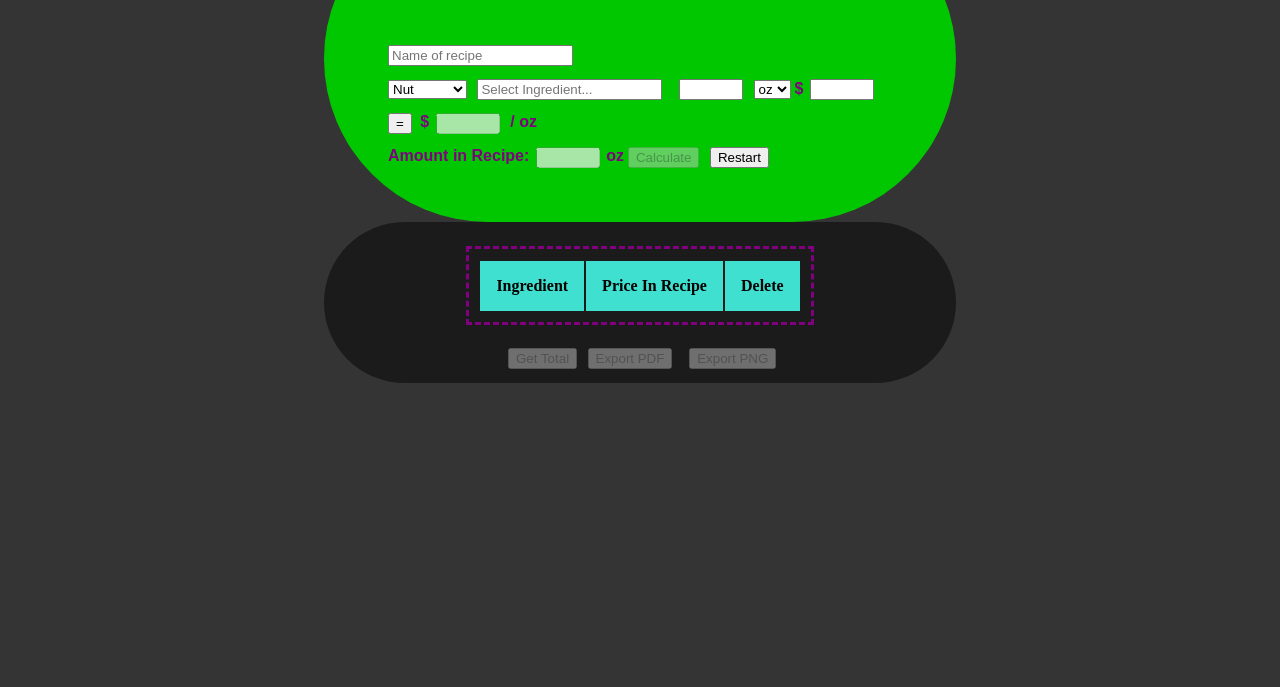
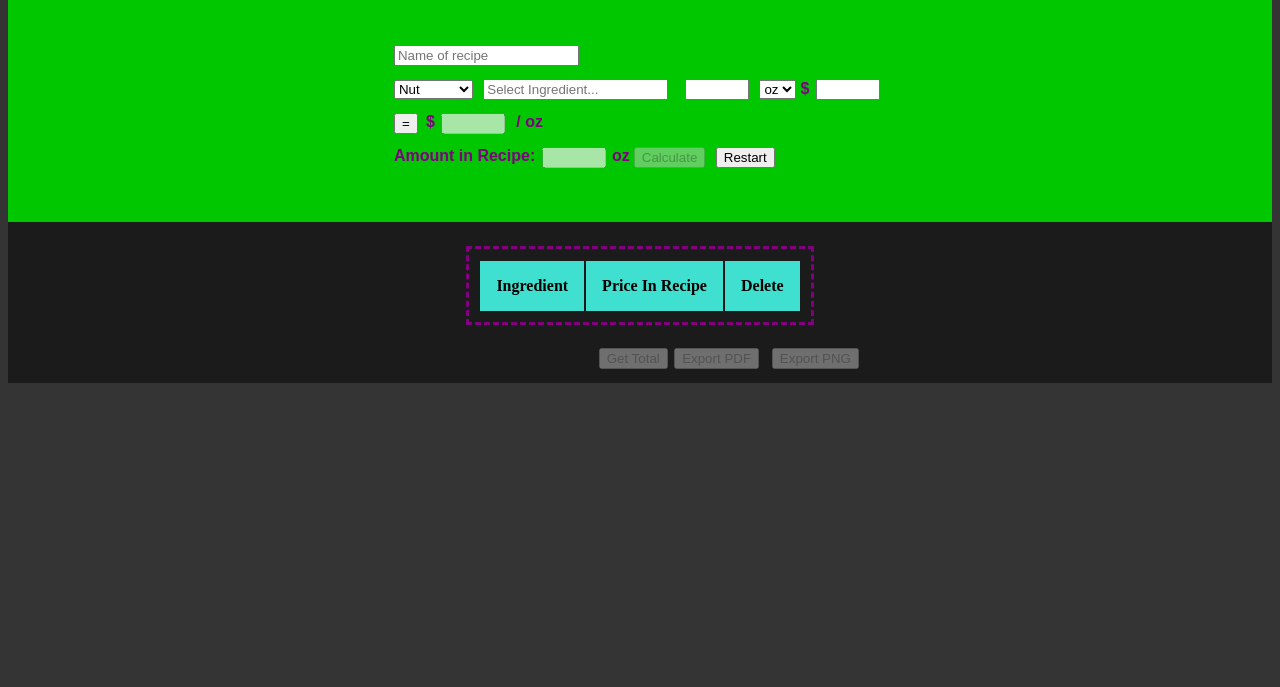
Before and after one commit to cokopoof/price_calculator, a plain HTML site: page index.html in a window 1280 px wide. Shown: the part 113-800 px from the top of the page. Drawn offline with Linux system fonts and the light colour scheme.

Commit message:
Update index.html
Edited the display

```diff
--- a/index.html
+++ b/index.html
@@ -22,22 +22,23 @@
             text-align: center;
         }
        #calc_container {
-            display: block;
-            width: 50%;
+    display: flex;
     color: purple;
     font-weight: bold;
     background-color: rgba(0,199,0,1);
-            border-radius: 12rem;
     padding: 2rem 2rem 1rem 2rem;
     margin: 0 auto;
+    flex-direction: column;
+    align-items: center;
+    justify-content: center;
 }
         #table_container {
             display: block;
-            width: 50%;
+
             margin: 0 auto;
             background-color: rgba(2,2,2,0.5);
             padding: 0.5rem 0;
-            border-radius: 12rem;
+
         }
         #tbl_cap {
             background-color: rgba(5, 5, 5, 0.1);
@@ -82,6 +83,11 @@
         #total_btn {
             margin: 0 0 0 11.5rem;
         }
+        .button-wrap {
+            display: flex;
+            justify-content: center;
+            align-items: center;
+        }
         @media only screen and (max-width: 850px) {
 
             #calc_container {
@@ -94,6 +100,7 @@
                 border-radius: 0;
             }
         }
+
     </style>
 </head>
 
@@ -174,9 +181,12 @@
                 </tr>
             </tbody>
         </table>
+        <div class="button-wrap">
             <input type="button" value="Get Total" id="total_btn" onclick="getTotal()" disabled>
             <input type="button" value="Export PDF" id="exp_pdf" onclick="$('#calc_results').tableExport({type:'pdf',escape:'false'});" disabled>
             <input type="button" value="Export PNG" id="exp_png" onclick="$('#calc_results').tableExport({type:'png',escape:'false'});" disabled>
+        </div>
+
     </div>
 
     <script>
```
Lines whose indentation alone changed are shown as unchanged.
